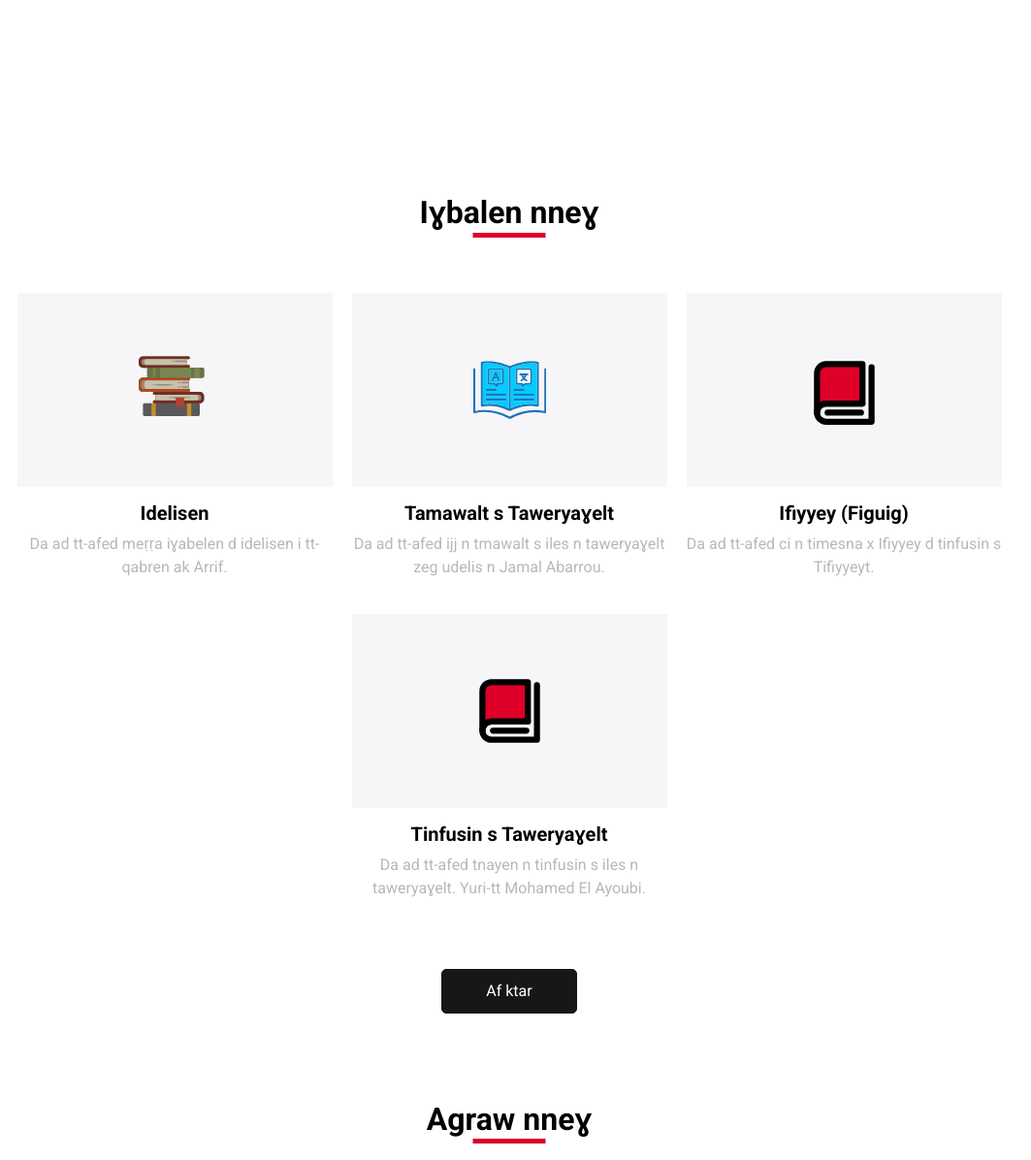
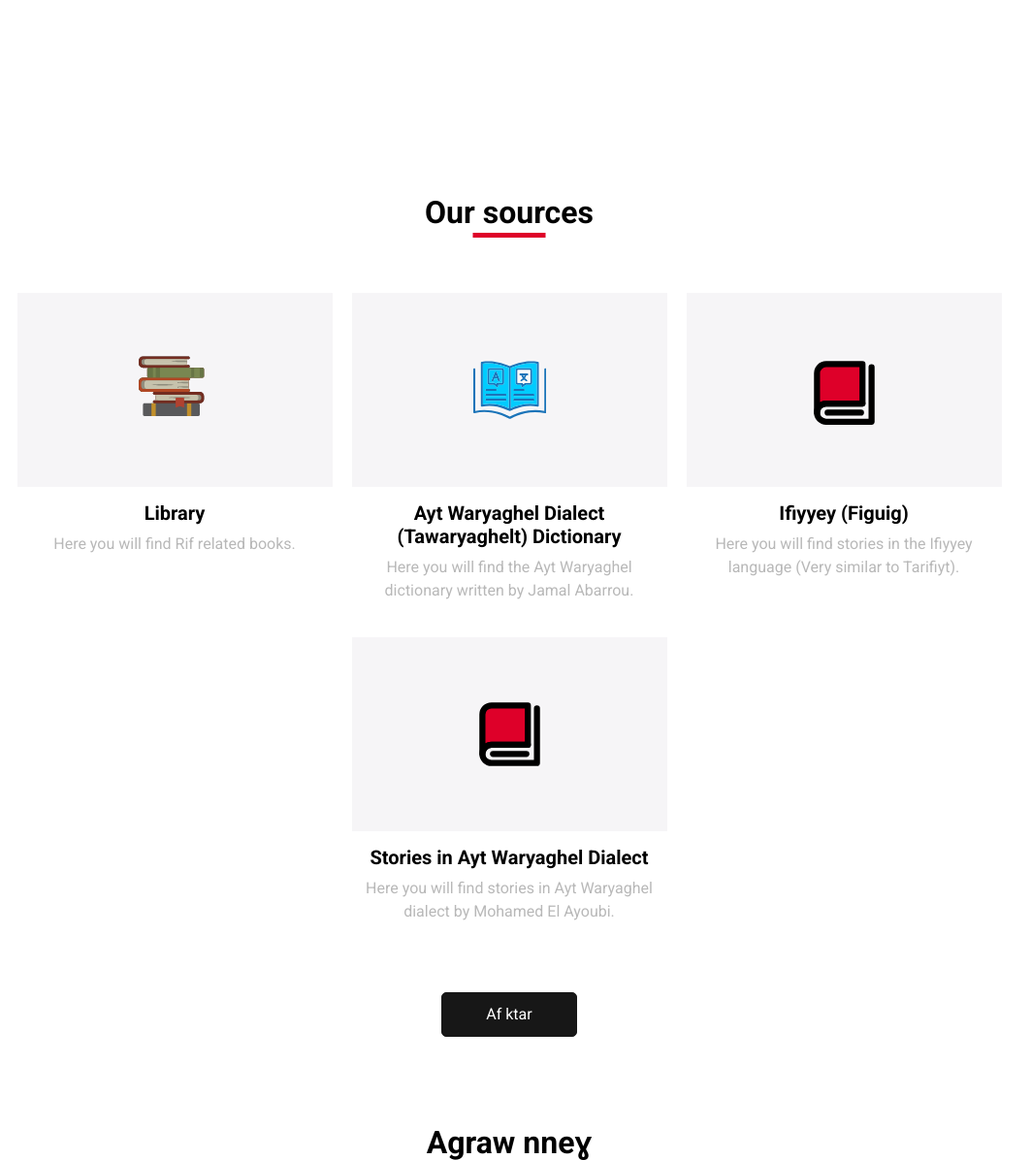
Before and after one commit to Adel-Atzouza/tarifiyt.com, a Flask app: page / in a window 1280 px wide. Shown: the part 557-1753 px from the top of the page at 97% size, without its empty margins (115-1178 px from the left). Run offline with Flask 3, Linux system fonts and the light colour scheme; some libraries are stand-ins or nearby versions.

Commit message:
language to english

```diff
--- a/templates/index.html
+++ b/templates/index.html
@@ -99,11 +99,11 @@
                           Tarifiyt.com
                         </h1>
                         <h2>
-                          Mani tt-mmunen Irifiyen zi umaḍal ikmel.
+                          Where Irifiyen from all over the world come togheter
                         </h2>
                         <div class="">
                           <a href="#Min ɣer-neɣ">
-                            Ẓer tɣuṛi
+                            See more
                           </a>
                         </div>
                       </div>
@@ -128,7 +128,7 @@
   <section class="how_section layout_padding" id="Min ɣer-neɣ">
     <div class="heading_container">
       <h2>
-        Iɣbalen nneɣ
+        Our sources
       </h2>
     </div>
     <div class="how_container">
@@ -157,10 +157,10 @@
         </div>
         <div class="detail-box">
           <h5>
-            Idelisen
+            Library
           </h5>
           <p>
-            Da ad tt-afed meṛṛa iɣabelen d idelisen i tt-qabren ak Arrif.
+            Here you will find Rif related books.
           </p>
         </div>
       </a>
@@ -193,10 +193,10 @@
         </div>
         <div class="detail-box">
           <h5>
-            Tamawalt s Taweryaɣelt
+            Ayt Waryaghel Dialect (Tawaryaghelt) Dictionary
           </h5>
           <p>
-            Da ad tt-afed ijj n tmawalt s iles n taweryaɣelt zeg udelis n Jamal Abarrou.
+            Here you will find the Ayt Waryaghel dictionary written by Jamal Abarrou.
           </p>
         </div>
       </a>
@@ -216,7 +216,7 @@
             Ifiyyey (Figuig)
           </h5>
           <p>
-            Da ad tt-afed ci n timesna x Ifiyyey d tinfusin s Tifiyyeyt.
+            Here you will find stories in the Ifiyyey language (Very similar to Tarifiyt).
           </p>
         </div>
       </a>
@@ -233,10 +233,10 @@
         </div>
         <div class="detail-box">
           <h5>
-            Tinfusin s Taweryaɣelt
+            Stories in Ayt Waryaghel Dialect
           </h5>
           <p>
-            Da ad tt-afed tnayen n tinfusin s iles n taweryaɣelt. Yuri-tt Mohamed El Ayoubi.
+            Here you will find stories in Ayt Waryaghel dialect by Mohamed El Ayoubi.
           </p>
         </div>
       </a>
@@ -266,8 +266,7 @@
         </div>
         <div class="detail-box">
           <p>
-            Da a tt-afed agraw nneɣ mani tt-zemmarem a tt-arim d tt-ɣaṛem 'posts' i tt-qabren ak Arrif.
-            Adef deg ugraw nneɣ!
+            Here you will find our Riffian forum where you can discuss subjects related to the Rif.
           </p>
           <div class="btn-box">
             <a href="https://forum.tarifiyt.com">
```
